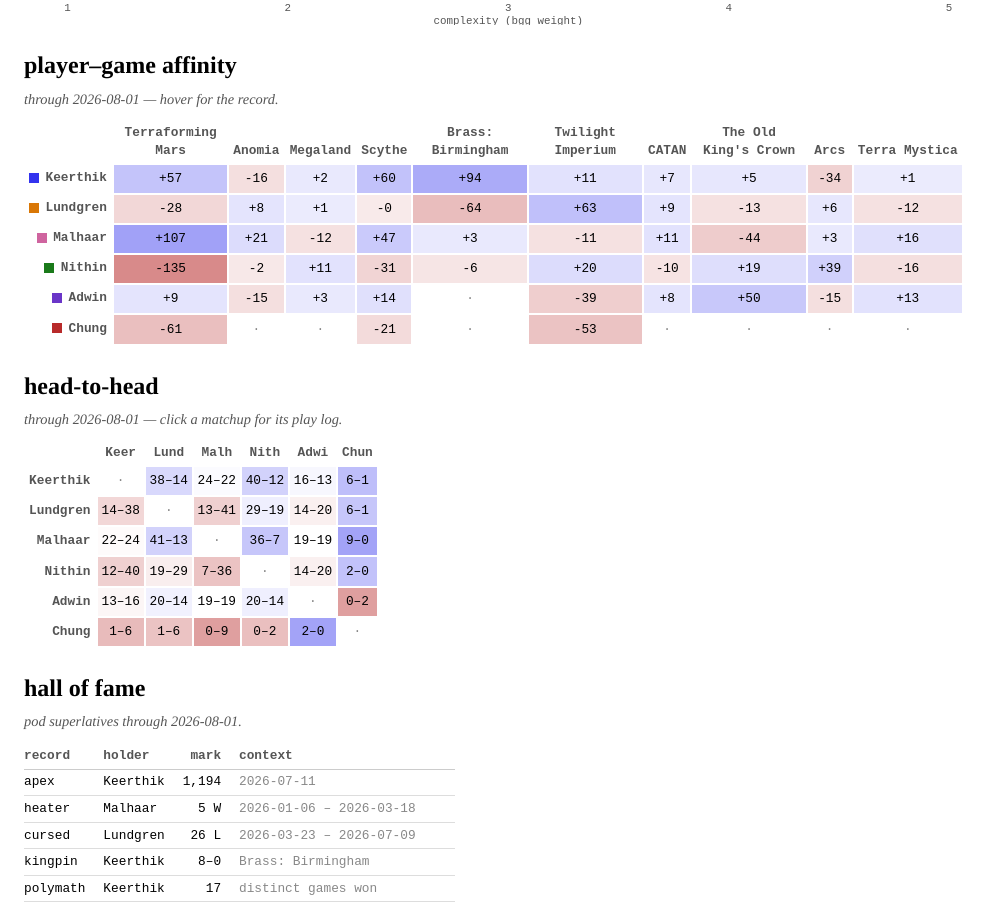
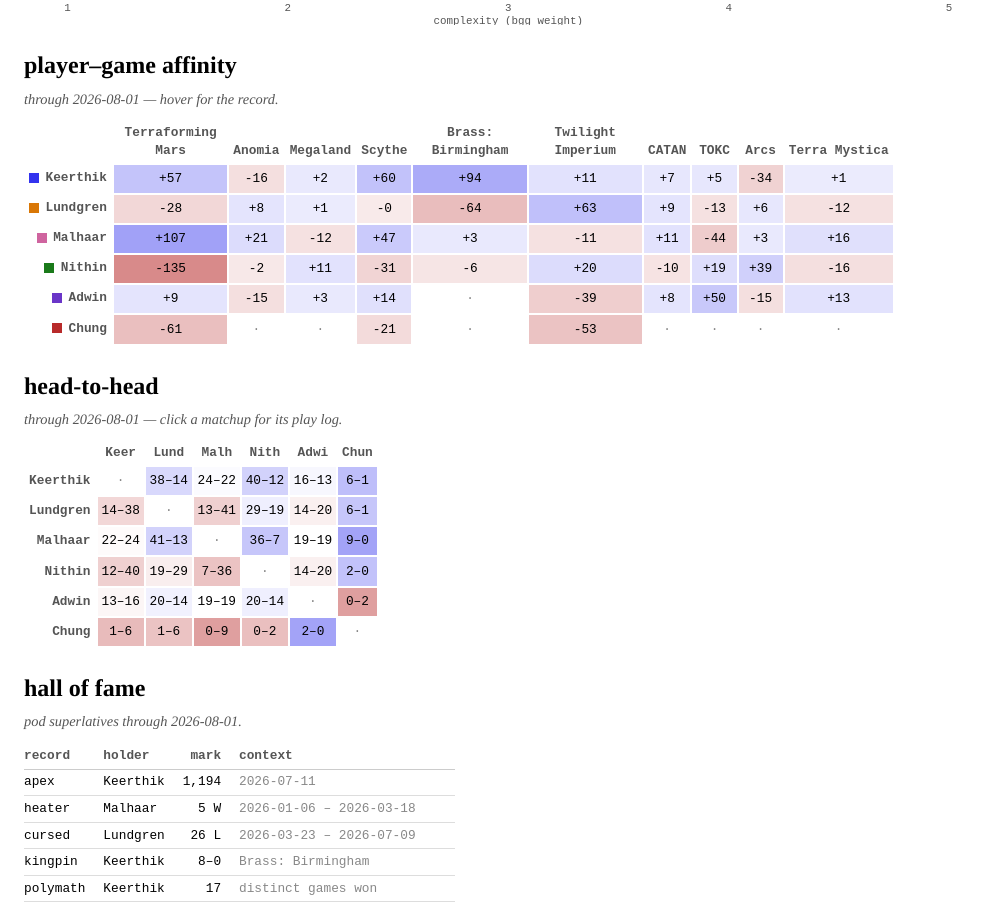
Before and after one commit to k8rthik/krthkmgndm.github.io, a Next.js app: page /bgelo in a window 1280 px wide. Shown: the part 1400-2307 px from the top of the page, without its empty margins (0-1001 px from the left). Built offline with nearby package versions, Linux system fonts and the light colour scheme.

Commit message:
fix: abbreviate The Old King's Crown to TOKC in affinity headers
New tightName formatter (initialism map falling back to shortName) for
the tightest header spots; the full name stays in the title attribute.

```diff
--- a/components/elo/Affinity.jsx
+++ b/components/elo/Affinity.jsx
@@ -1,6 +1,6 @@
 "use client";
 
-import { colorFor, sign, shortName } from "./format";
+import { colorFor, sign, tightName } from "./format";
 
 // tint strength tracks |delta| against the biggest swing on the board;
 // near-zero cells stay close to the page background so the extremes pop
@@ -24,7 +24,7 @@
             <th />
             {games.map((g) => (
               <th key={g} className="elo-aff__colh" title={g}>
-                {shortName(g)}
+                {tightName(g)}
               </th>
             ))}
           </tr>
--- a/components/elo/format.js
+++ b/components/elo/format.js
@@ -38,3 +38,8 @@
 // drop edition-style subtitles ("Anomia: Party Edition" → "Anomia") but
 // keep true identities like "Brass: Birmingham"
 export const shortName = (g) => g.replace(/:\s*[^:]*edition$/i, "");
+
+// hand-picked initialisms for names too long even shortened — used where
+// space is tightest (affinity column headers); full name stays in title=
+const ABBREV = { "The Old King's Crown": "TOKC" };
+export const tightName = (g) => ABBREV[g] ?? shortName(g);
```
